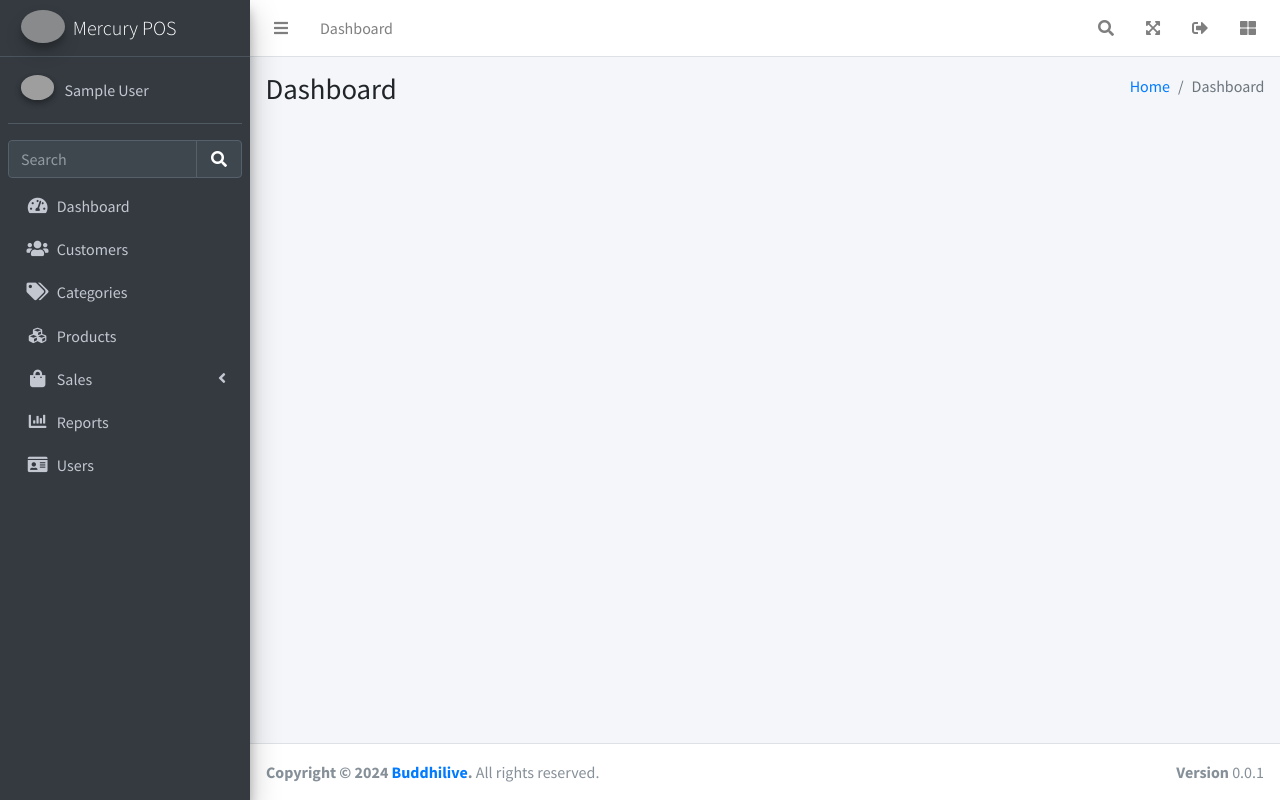
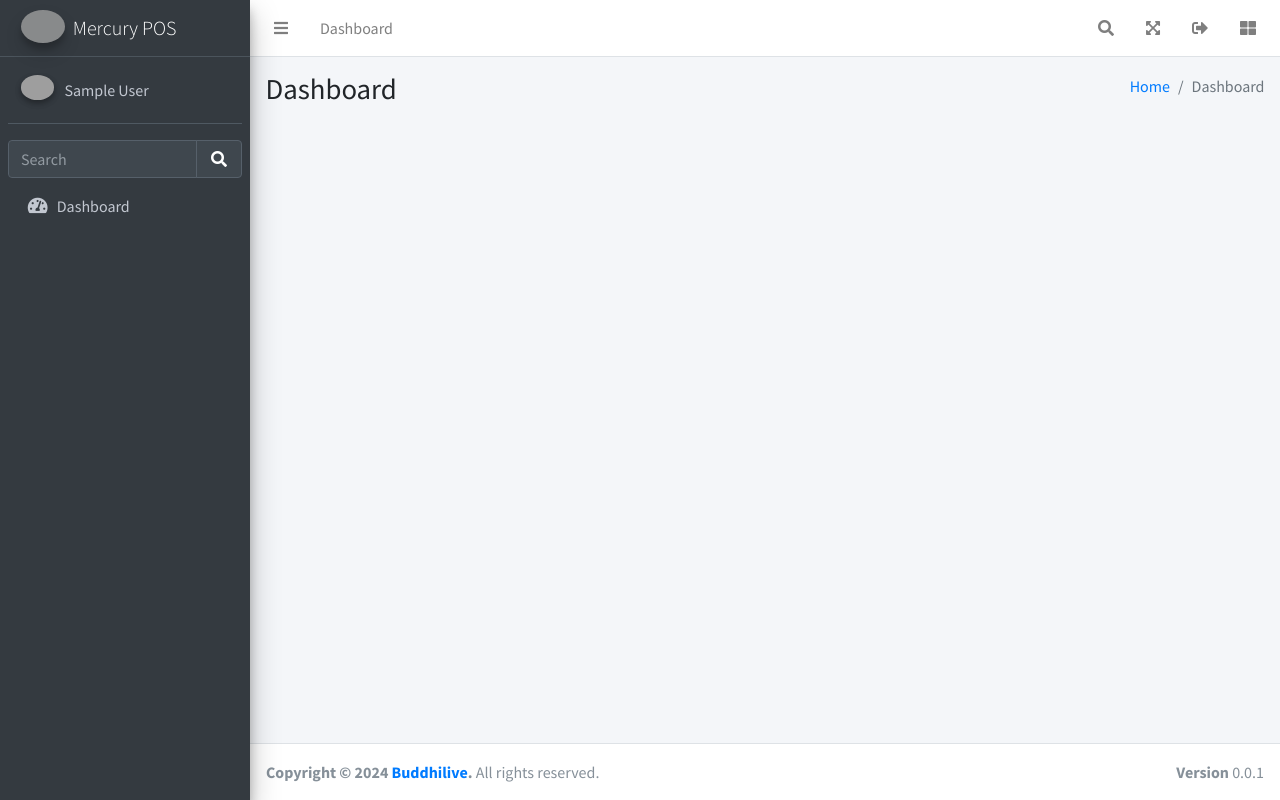
Before and after one commit to Buddhilive/mercury-pos, a PHP site: page / in a window 1280 px wide. Run offline with PHP 8.4, Linux system fonts and the light colour scheme; the visitor is signed in with stand-in values (Sample User, id 1); some libraries are stand-ins or nearby versions; grey boxes are pictures that could not be loaded.

Commit message:
Update permissions in sidebar navigation

```diff
--- a/views/modules/sidebar.php
+++ b/views/modules/sidebar.php
@@ -46,31 +46,42 @@
                         </p>
                     </a>
                 </li>
-                <li class="nav-item">
+                <?php
+                if ($_SESSION["profile"] == "administrator" || $_SESSION["profile"] == "seller") {
+                    echo '<li class="nav-item">
                         <a href="customers" class="nav-link">
                             <i class="nav-icon fas fa-users"></i>
                             <p>
                                 Customers
                             </p>
                         </a>
-                </li>
-                <li class="nav-item">
+                    </li>';
+                }
+
+                if ($_SESSION["profile"] == "administrator" || $_SESSION["profile"] == "special") {
+                    echo '<li class="nav-item">
                         <a href="categories" class="nav-link">
                             <i class="nav-icon fas fa-tags"></i>
                             <p>
                                 Categories
                             </p>
                         </a>
-                </li>
-                <li class="nav-item">
+                    </li>';
+                }
+
+                if ($_SESSION["profile"] == "administrator" || $_SESSION["profile"] == "special") {
+                    echo '<li class="nav-item">
                         <a href="products" class="nav-link">
                             <i class="nav-icon fas fa-cubes"></i>
                             <p>
                                 Products
                             </p>
                         </a>
-                </li>
-                <li class="nav-item">
+                    </li>';
+                }
+
+                if ($_SESSION["profile"] == "administrator" || $_SESSION["profile"] == "seller") {
+                    echo '<li class="nav-item">
                         <a href="#" class="nav-link">
                             <i class="nav-icon fas fa-shopping-bag"></i>
                             <p>
@@ -92,23 +103,31 @@
                                 </a>
                             </li>
                         </ul>
-                </li>
-                <li class="nav-item">
+                    </li>';
+                }
+
+                if ($_SESSION["profile"] == "administrator") {
+                    echo '<li class="nav-item">
                         <a href="reports" class="nav-link">
                             <i class="nav-icon fas fa-chart-bar"></i>
                             <p>
                                 Reports
                             </p>
                         </a>
-                </li>
-                <li class="nav-item">
+                    </li>';
+                }
+
+                if ($_SESSION["profile"] == "administrator") {
+                    echo '<li class="nav-item">
                         <a href="users" class="nav-link">
                             <i class="nav-icon fas fa-id-card"></i>
                             <p>
                                 Users
                             </p>
                         </a>
-                </li>
+                    </li>';
+                }
+                ?>
             </ul>
         </nav>
         <!-- /.sidebar-menu -->
```
Lines whose indentation alone changed are shown as unchanged.
